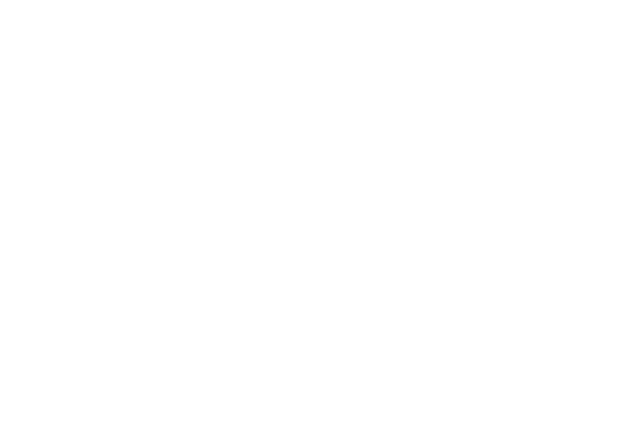
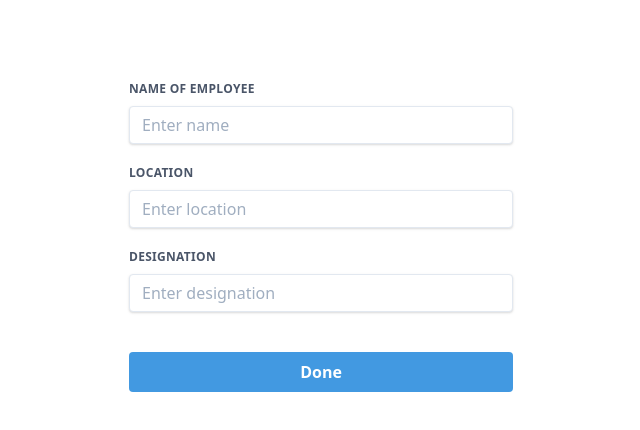
Before and after one commit to isNan909/react-contextAPI, a React (Create React App) app: page /edit/1 in a window 1280 px wide. Shown: the top 430 px of the page, without its empty margins (319-959 px from the left). Built offline with nearby package versions, Linux system fonts and the light colour scheme.

Commit message:
added route push onsubmit buttons

```diff
--- a/src/App.js
+++ b/src/App.js
@@ -2,7 +2,9 @@
 import { Route, Switch } from 'react-router-dom';
 import './stylesheet/styles.css';
 import { Home } from './components/Home';
-import { Employeeform } from './components/Employeeform';
+import { Addemployee } from './components/Addemployee';
+import { Editemployee } from './components/Editemployee';
+
 
 import { GlobalProvider } from './context/GlobalState';
 
@@ -11,7 +13,8 @@
     <GlobalProvider>
       <Switch>
         <Route path="/" component={Home} exact />
-        <Route path="/add" component={Employeeform} exact />
+        <Route path="/add" component={Addemployee} exact />
+        <Route path="/edit/:id" component={Editemployee} exact />
       </Switch>
     </GlobalProvider>
   );
--- a/src/components/Employeeform.js
+++ b/src/components/Addemployee.js
@@ -1,11 +1,13 @@
 import React, { Fragment, useState, useContext } from 'react';
 import { GlobalContext } from '../context/GlobalState';
+import { useHistory } from "react-router-dom";
 
-export const Employeeform = () => {
+export const Addemployee = () => {
     const [name, setName] = useState('');
     const [location, setLocation] = useState('');
     const [designation, setDesignation] = useState('');
     const { addEmployee, employees } = useContext(GlobalContext);
+    let history = useHistory();
 
     const onSubmit = e => {
         e.preventDefault();
@@ -17,8 +19,8 @@
         }
         console.log(newEmployee);
         addEmployee(newEmployee);
+        history.push("/");
         //update list
-        //redirect to /home
     }
 
     return (
--- /dev/null
+++ b/src/components/Editemployee.js
@@ -0,0 +1,54 @@
+import React, { Fragment, useState, useContext } from 'react';
+import { GlobalContext } from '../context/GlobalState';
+import { useHistory } from "react-router-dom";
+
+export const Editemployee = (route) => {
+    const [name, setName] = useState('');
+    const [location, setLocation] = useState('');
+    const [designation, setDesignation] = useState('');
+    const { employees } = useContext(GlobalContext);
+    let history = useHistory();
+
+    const onSubmit = e => {
+        e.preventDefault();
+        console.log(employees);
+        const routeId = route.match.params.id;
+        const Id = employees.filter(x => x.id === routeId);
+        console.log(routeId, Id)
+        //update list
+        //redirect to /home
+        history.push('/');
+    }
+
+    return (
+        <Fragment>
+            <div className="w-full max-w-sm container mt-20 mx-auto">
+                <form onSubmit={onSubmit}>
+                    <div className="w-full mb-5">
+                        <label className="block uppercase tracking-wide text-gray-700 text-xs font-bold mb-2" htmlFor="name">
+                            Name of employee
+                        </label>
+                        <input className="shadow appearance-none border rounded w-full py-2 px-3 text-gray-700 leading-tight focus:outline-none focus:shadow-outline" value={name} onChange={(e) => setName(e.target.value)} type="text" placeholder="Enter name" />
+                    </div>
+                    <div className="w-full  mb-5">
+                        <label className="block uppercase tracking-wide text-gray-700 text-xs font-bold mb-2" htmlFor="location">
+                            Location
+                        </label>
+                        <input className="shadow appearance-none border rounded w-full py-2 px-3 text-gray-700 leading-tight focus:outline-none focus:shadow-outline" value={location} onChange={(e) => setLocation(e.target.value)} type="text" placeholder="Enter location" />
+                    </div>
+                    <div className="w-full  mb-5">
+                        <label className="block uppercase tracking-wide text-gray-700 text-xs font-bold mb-2" htmlFor="designation">
+                            Designation
+                        </label>
+                        <input className="shadow appearance-none border rounded w-full py-2 px-3 text-gray-700 leading-tight focus:outline-none focus:shadow-outline" value={designation} onChange={(e) => setDesignation(e.target.value)} type="text" placeholder="Enter designation" />
+                    </div>
+                    <div className="flex items-center justify-between">
+                        <button className="mt-5 bg-blue-500 w-full hover:bg-blue-700 text-white font-bold py-2 px-4 rounded focus:outline-none focus:shadow-outline">
+                            Done
+                        </button>
+                    </div>
+                </form>
+            </div>
+        </Fragment>
+    )
+}
--- a/src/components/Employeelist.js
+++ b/src/components/Employeelist.js
@@ -15,7 +15,7 @@
 
                     </div>
                     <div className="flex-auto text-right px-4 py-2 m-2">
-                        <Link to={`/add/${employee.id}`}>
+                        <Link to={`/edit/${employee.id}`}>
                             <button onClick={() => editEmployee(employee.id)} className="bg-gray-300 hover:bg-gray-400 text-gray-800 font-semibold mr-3 py-2 px-4 rounded-full inline-flex items-center">
                                 <svg xmlns="http://www.w3.org/2000/svg" width="24" height="24" viewBox="0 0 24 24" fill="none" stroke="currentColor" strokeWidth="2" strokeLinecap="round" strokeLinejoin="round" className="feather feather-edit"><path d="M11 4H4a2 2 0 0 0-2 2v14a2 2 0 0 0 2 2h14a2 2 0 0 0 2-2v-7"></path><path d="M18.5 2.5a2.121 2.121 0 0 1 3 3L12 15l-4 1 1-4 9.5-9.5z"></path></svg>
                             </button>
--- a/src/context/GlobalState.js
+++ b/src/context/GlobalState.js
@@ -26,7 +26,7 @@
     };
 
     function editEmployee(id) {
-        console.log(id)
+        // console.log(id)
         dispatch({
             type: 'EDIT_EMPLOYEE',
             payload: id
```
